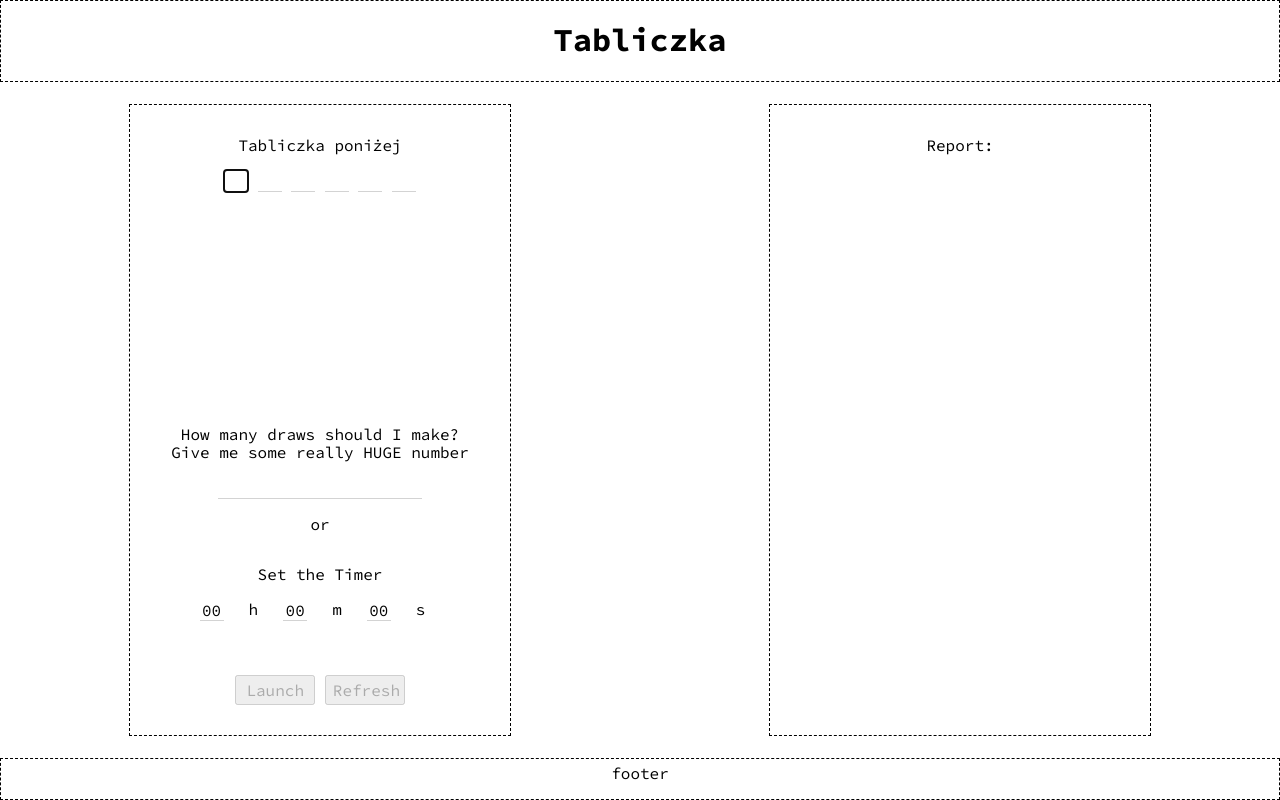
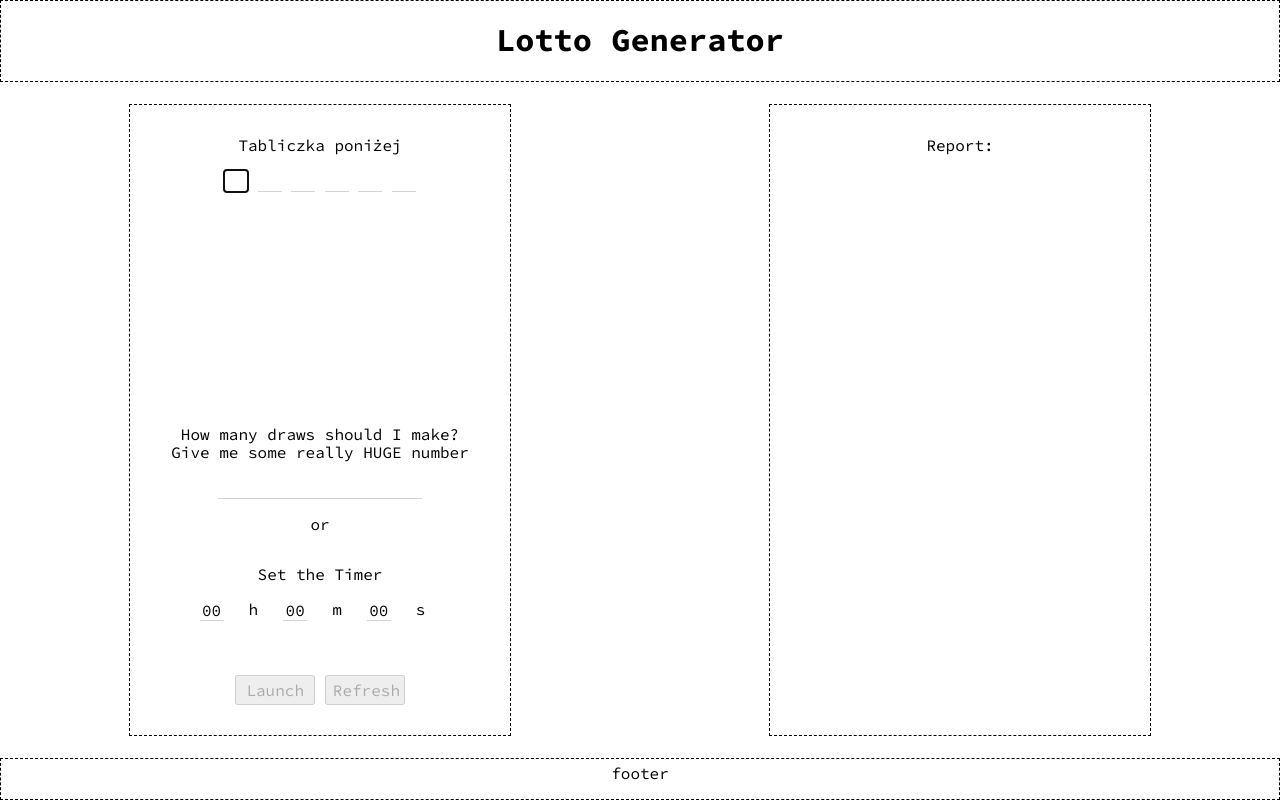
Before and after one commit to MaciejReimann/LottoGenerator, a plain HTML site: page index.html in a window 1280 px wide. Drawn offline with nearby package versions, Linux system fonts and the light colour scheme.

Commit message:
Header changed

```diff
--- a/index.html
+++ b/index.html
@@ -10,7 +10,7 @@
 </head>
 <body>
     <header>
-        <h1>Tabliczka</h1>
+        <h1>Lotto Generator</h1>
     </header>
     <div id='main-container'>
         <div id='left-half'>
```
